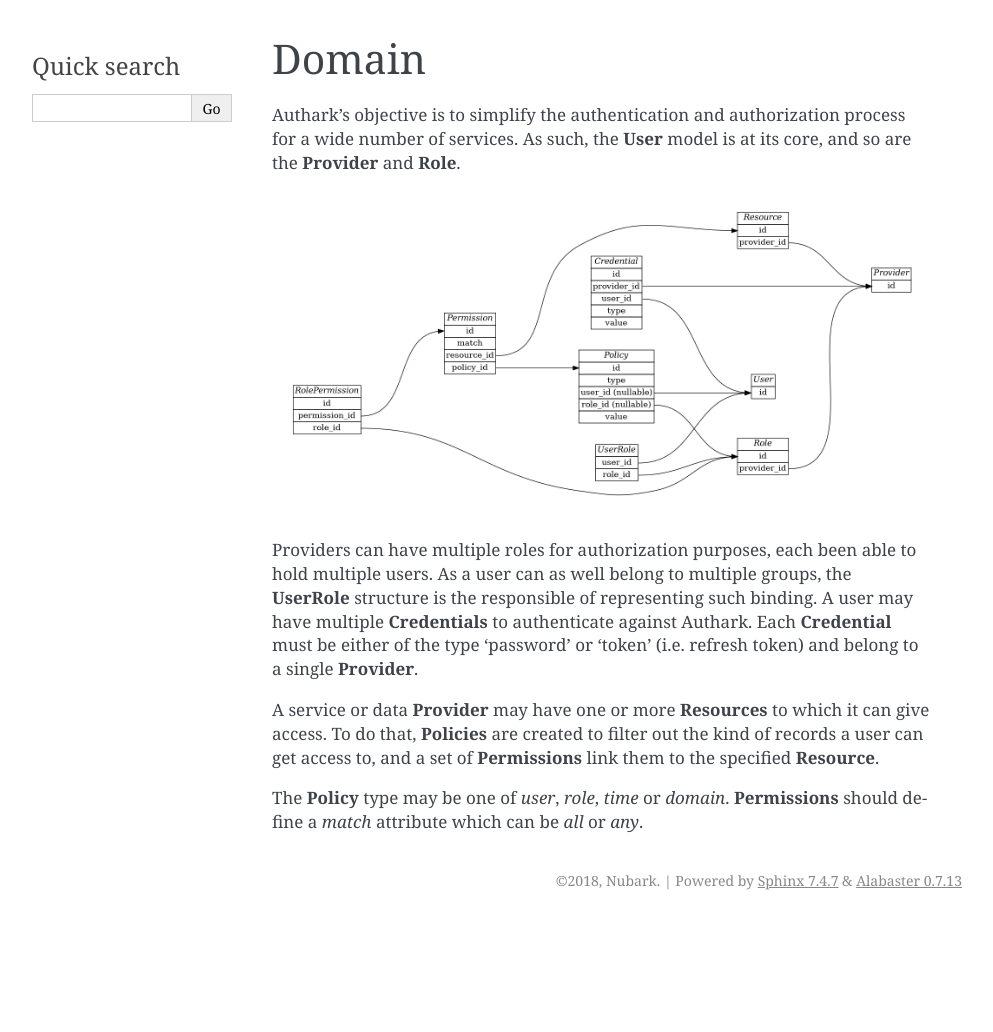
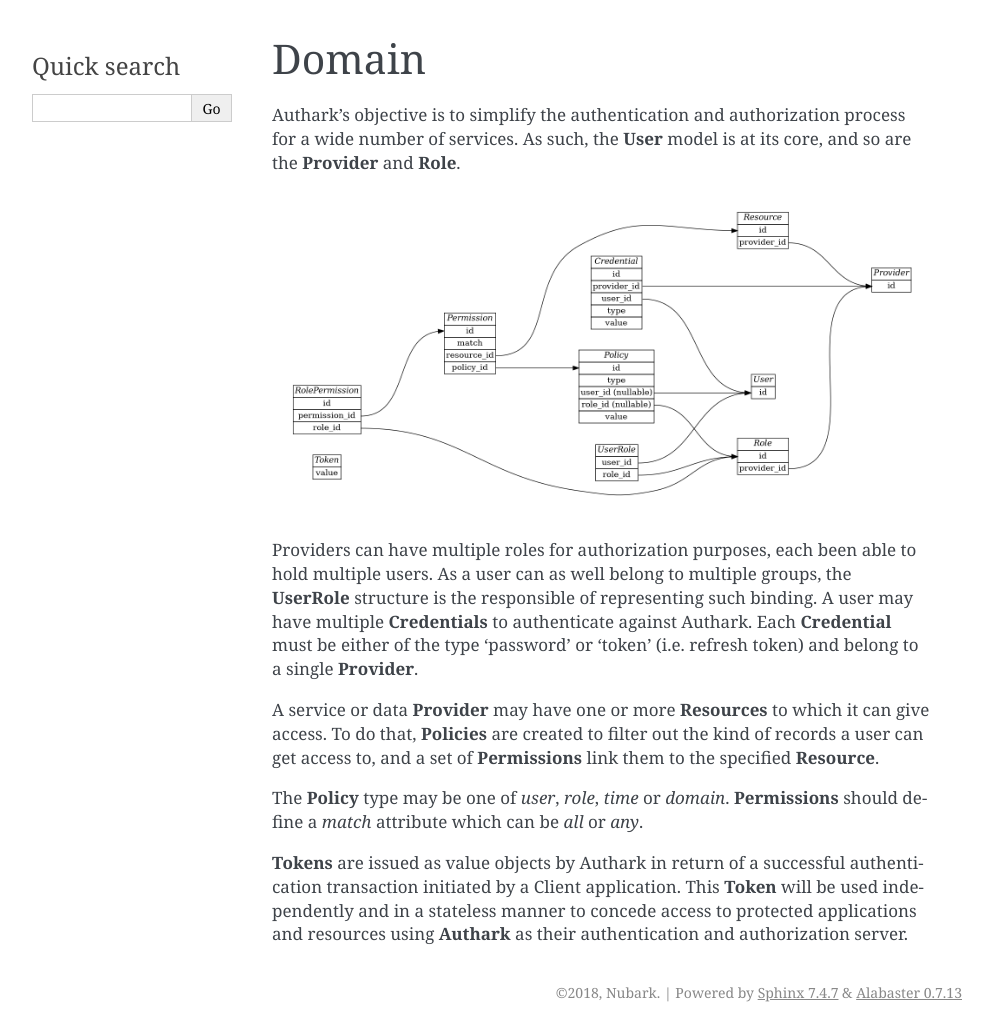
Before and after one commit to knowark/authark, a Sphinx documentation site: the page built from docs/architecture/domain.rst, in a window 1280 px wide. Shown: the whole page, without its empty margins (148-1141 px from the left). Built offline with Sphinx 7.4.7, drawn with Linux system fonts in a browser that asks for light colours; before the commit the page ends 920 px from its top, so only the background shows below that.

Commit message:
Add Token to the domain documentation as a value object

```diff
--- a/docs/architecture/domain.rst
+++ b/docs/architecture/domain.rst
@@ -12,6 +12,12 @@ core, and so are the **Provider** and **Role**.
     graph [pad="0.5", nodesep="0.5", ranksep="2"];
     node [shape=plain]
     rankdir=LR;
+
+    Token [label=<
+    <table border="0" cellborder="1" cellspacing="0">
+    <tr><td><i>Token</i></td></tr>
+    <tr><td port="value">value</td></tr>
+    </table>>];
 
     User [label=<
     <table border="0" cellborder="1" cellspacing="0">
@@ -113,3 +119,9 @@ the specified **Resource**.
 
 The **Policy** type may be one of *user*, *role*, *time* or *domain*.
 **Permissions** should define a *match* attribute which can be *all* or *any*.
+
+**Tokens** are issued as value objects by Authark in return of a successful
+authentication transaction initiated by a Client application. This **Token**
+will be used independently and in a stateless manner to concede access to
+protected applications and resources using **Authark** as their authentication
+and authorization server.
```
